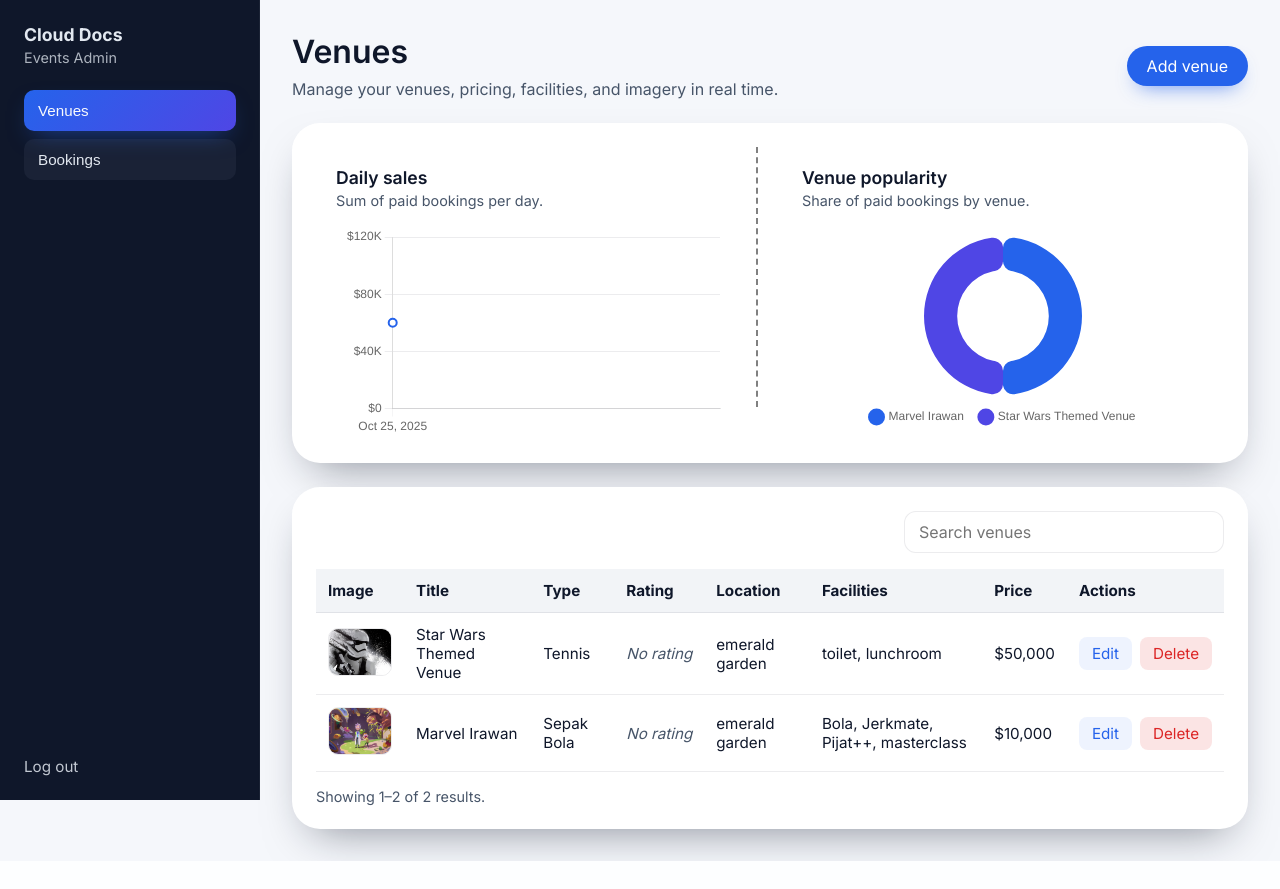
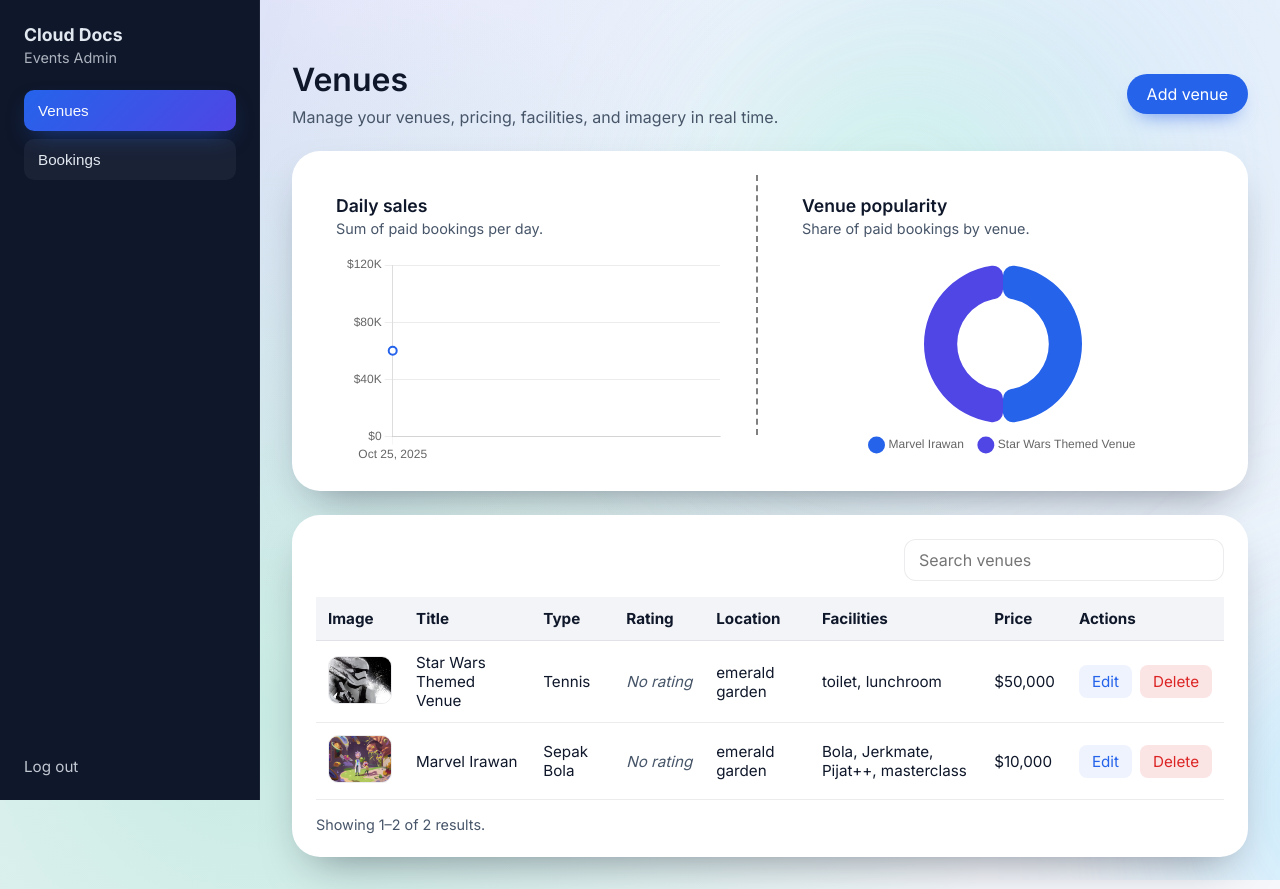
Before and after one commit to dinovaslate/brokuFalih, a Django app: page /admin-panel/ in a window 1280 px wide. Before the commit the page ends 861 px from the top, so only its background shows below. Run offline with Django 5.2, Linux system fonts and the light colour scheme; a user stored in the database is signed in; data comes from the database, SQL or seed files in the repository; data that the repository does not hold is empty.

Commit message:
Add animated gradient mesh backgrounds to auth and admin pages

```diff
--- a/main/static/main/admin.css
+++ b/main/static/main/admin.css
@@ -4,6 +4,18 @@
     sans-serif;
   --sidebar-width: 260px;
   --bg-muted: #f5f7fb;
+  --bg-gradient: radial-gradient(
+      circle at 5% 0%,
+      rgba(99, 102, 241, 0.18),
+      transparent 45%
+    ),
+    radial-gradient(circle at 85% 10%, rgba(147, 197, 253, 0.22), transparent 55%),
+    radial-gradient(circle at 20% 80%, rgba(16, 185, 129, 0.2), transparent 60%),
+    #f5f7fb;
+  --admin-mesh-color-1: #6d86ff;
+  --admin-mesh-color-2: #f08ac0;
+  --admin-mesh-color-3: #7dd3fc;
+  --admin-mesh-color-4: #a7f3d0;
   --border-color: rgba(15, 23, 42, 0.08);
   --text-primary: #0f172a;
   --text-secondary: #475569;
@@ -21,9 +33,125 @@
 
 body.admin-body {
   margin: 0;
-  background: var(--bg-muted);
+  background: var(--bg-gradient);
   color: var(--text-primary);
   min-height: 100vh;
+  overflow-x: hidden;
+  position: relative;
+  isolation: isolate;
+}
+
+.admin-body > :not(.admin-gradient-mesh) {
+  position: relative;
+  z-index: 1;
+}
+
+.admin-gradient-mesh[aria-hidden='true'] {
+  display: block !important;
+}
+
+.admin-gradient-mesh {
+  position: fixed;
+  inset: -10% -15%;
+  pointer-events: none;
+  overflow: hidden;
+  z-index: 0;
+  opacity: 0.85;
+  filter: saturate(1.1);
+}
+
+.admin-gradient-mesh .mesh {
+  position: absolute;
+  width: clamp(360px, 32vw, 520px);
+  height: clamp(360px, 32vw, 520px);
+  border-radius: 50%;
+  filter: blur(90px);
+  opacity: 0.55;
+  mix-blend-mode: screen;
+  transform: translate3d(0, 0, 0);
+  animation: meshDrift var(--duration) ease-in-out infinite;
+}
+
+.admin-gradient-mesh .mesh::before {
+  content: '';
+  position: absolute;
+  inset: -12%;
+  border-radius: inherit;
+  background: radial-gradient(circle at 35% 35%, var(--mesh-color) 0%, transparent 68%);
+}
+
+.admin-gradient-mesh .mesh-bounce {
+  animation-name: meshBounce;
+  animation-timing-function: cubic-bezier(0.45, 0.05, 0.35, 1);
+}
+
+.admin-gradient-mesh .mesh-1 {
+  top: -12%;
+  left: -6%;
+  --mesh-color: var(--admin-mesh-color-1);
+  --duration: 26s;
+}
+
+.admin-gradient-mesh .mesh-2 {
+  top: 42%;
+  left: -18%;
+  --mesh-color: var(--admin-mesh-color-2);
+  --duration: 30s;
+  animation-delay: -8s;
+}
+
+.admin-gradient-mesh .mesh-3 {
+  bottom: -18%;
+  right: -10%;
+  --mesh-color: var(--admin-mesh-color-3);
+  --duration: 32s;
+  animation-delay: -12s;
+}
+
+.admin-gradient-mesh .mesh-4 {
+  top: 12%;
+  right: 18%;
+  --mesh-color: var(--admin-mesh-color-4);
+  --duration: 28s;
+  animation-delay: -16s;
+}
+
+@keyframes meshDrift {
+  0%,
+  100% {
+    transform: translate3d(0, 0, 0) scale(1);
+  }
+  40% {
+    transform: translate3d(24px, -28px, 0) scale(1.03);
+  }
+  70% {
+    transform: translate3d(-28px, 24px, 0) scale(0.99);
+  }
+}
+
+@keyframes meshBounce {
+  0% {
+    transform: translate3d(0, 0, 0) scale(1);
+  }
+  20% {
+    transform: translate3d(30px, -40px, 0) scale(1.05);
+  }
+  45% {
+    transform: translate3d(-18px, -12px, 0) scale(0.98);
+  }
+  70% {
+    transform: translate3d(-32px, 28px, 0) scale(1.02);
+  }
+  100% {
+    transform: translate3d(22px, 34px, 0) scale(1.01);
+  }
+}
+
+@media (prefers-reduced-motion: reduce) {
+  .admin-gradient-mesh .mesh {
+    animation: none;
+    transform: none;
+  }
 }
 
 .admin-layout {
--- a/main/templates/main/base_admin.html
+++ b/main/templates/main/base_admin.html
@@ -21,6 +21,12 @@
     {% block extra_head %}{% endblock %}
   </head>
   <body class="admin-body">
+    <div class="admin-gradient-mesh" aria-hidden="true">
+      <span class="mesh mesh-1"></span>
+      <span class="mesh mesh-2 mesh-bounce"></span>
+      <span class="mesh mesh-3"></span>
+      <span class="mesh mesh-4 mesh-bounce"></span>
+    </div>
     <div id="toast" class="toast" role="status" aria-live="polite"></div>
     {% block content %}{% endblock %}
     <script src="{% static 'main/admin.js' %}" defer></script>
--- a/main/templates/main/base_auth.html
+++ b/main/templates/main/base_auth.html
@@ -23,9 +23,9 @@
   <body class="auth-body">
     <div class="gradient-mesh" aria-hidden="true">
       <span class="mesh mesh-1"></span>
-      <span class="mesh mesh-2"></span>
+      <span class="mesh mesh-2 mesh-bounce"></span>
       <span class="mesh mesh-3"></span>
-      <span class="mesh mesh-4"></span>
+      <span class="mesh mesh-4 mesh-bounce"></span>
     </div>
     <main class="auth-main">
       {% block content %}{% endblock %}
```
Also changed, not shown: main/static/main/auth.css (+30 -0 lines).
